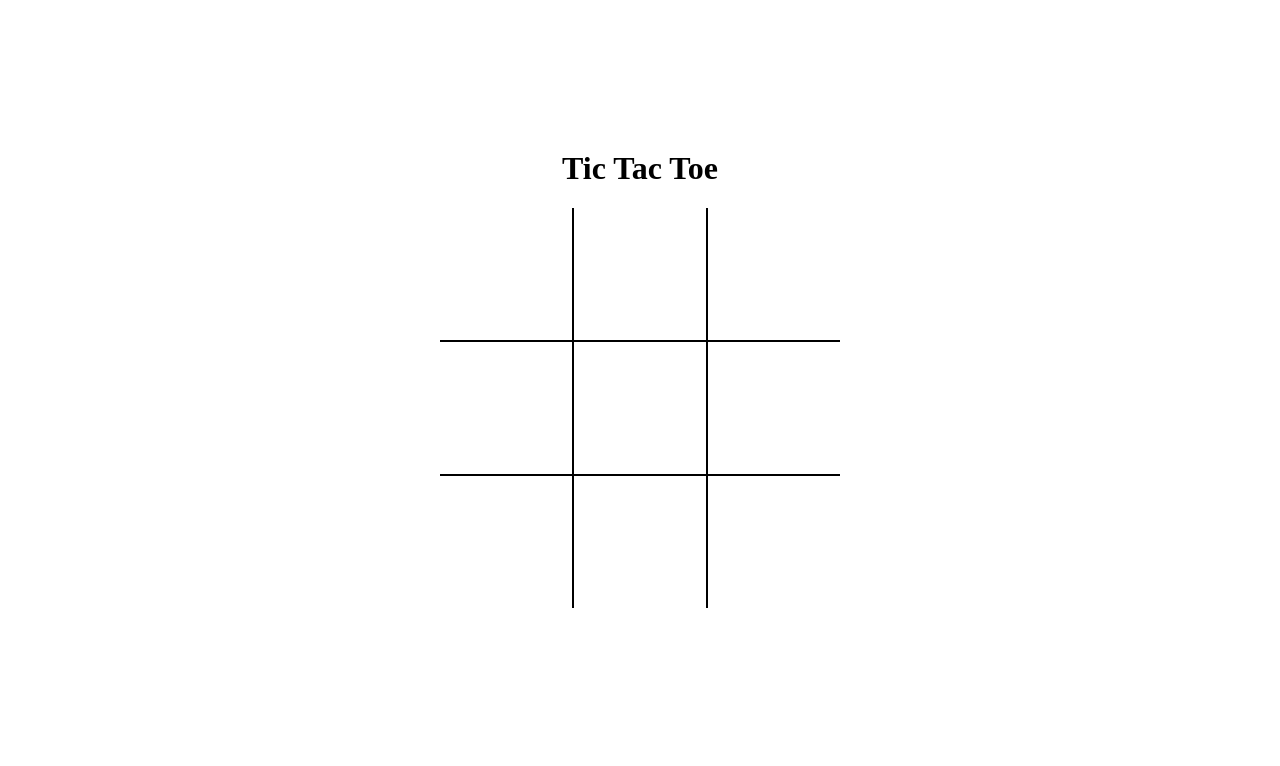
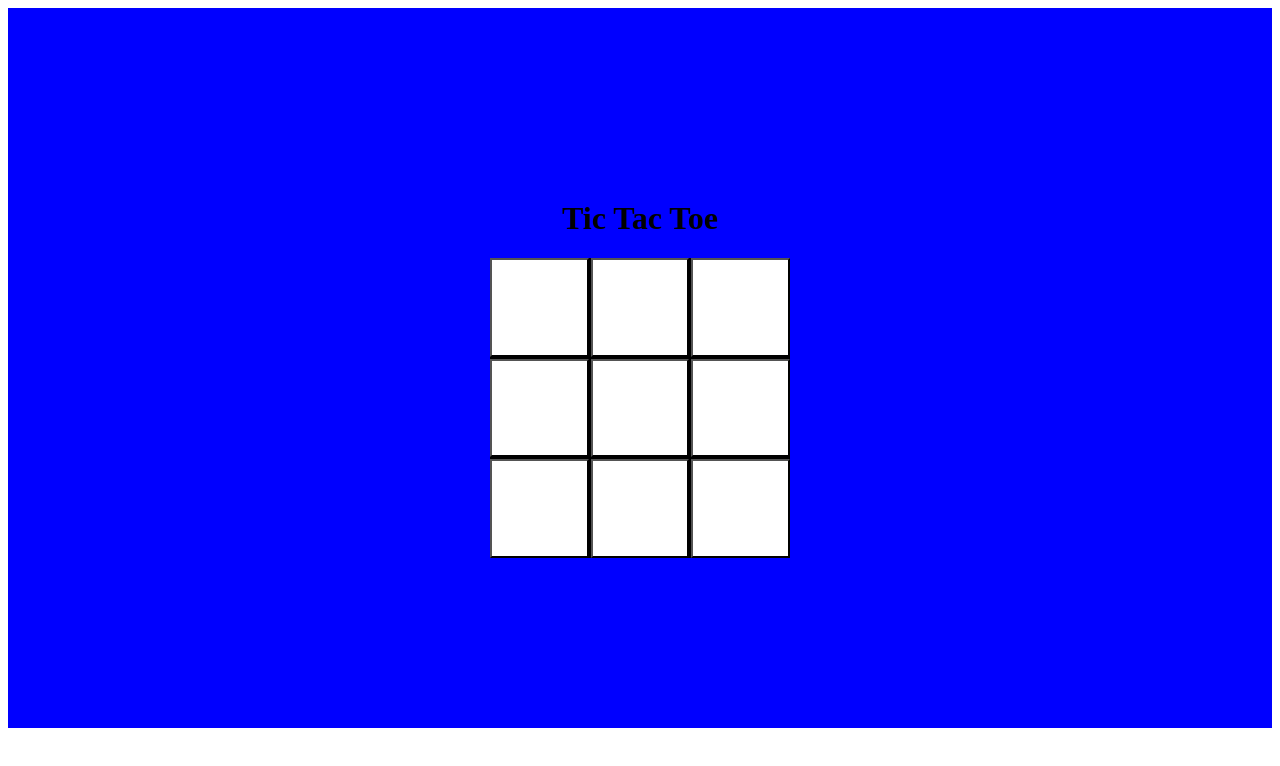
Before and after one commit to IMRANDIL/Tic_Toc_Toe_React_JS, a React (Vite) app: page / in a window 1280 px wide. Shown: the top 766 px of the page. Built offline with nearby package versions, Linux system fonts and the light colour scheme.

Commit message:
some more change done

```diff
--- a/src/App.tsx
+++ b/src/App.tsx
@@ -7,18 +7,18 @@ import Square from './components/Square';
 function App() {
   const [squares, setSquares] = useState(Array(9).fill(null)); // Array to hold square values
 
-  const handleClick = (index) => {
+  const handleClick = () => {
     const newSquares = squares.slice(); // Copy the array
-    newSquares[index] = 'X'; // Set value to 'X' for simplicity (you can change this logic)
+    // newSquares[index] = 'X'; // Set value to 'X' for simplicity (you can change this logic)
     setSquares(newSquares); // Update state
   };
-
+console.log(squares)
   return (
     <div className='container'>
       <h1>Tic Tac Toe</h1>
       <Board>
         {squares.map((value, index) => (
-          <Square key={index} value={value} onClick={() => handleClick(index)} />
+          <Square key={index} onClick={() => handleClick()} />
         ))}
       </Board>
     </div>
--- a/src/components/Square.tsx
+++ b/src/components/Square.tsx
@@ -1,5 +1,13 @@
-const Square = ({ value }: { value: string }) => {
-  return <div className="square">{value}</div>;
+import { useState } from "react";
+
+const Square = () => {
+const [value, setValue] = useState(null)
+    const handleClick = ()=>{
+        setValue('X')
+    }
+
+
+  return <button className="square" onClick={handleClick}>{value}</button>;
 };
 
 export default Square;
--- a/src/index.css
+++ b/src/index.css
@@ -3,14 +3,15 @@
   width: 100%;
   height: 90vh;
   display: flex;
+  background-color: blue;
   flex-direction: column;
   justify-content: center;
   align-items: center;
 }
 
 .board {
-  width: 400px;
-  height: 400px; /* Adjusted height for a more square-like board */
+  width: 300px;
+  height: 300px; /* Adjusted height for a more square-like board */
   display: grid; /* Using CSS Grid for better layout */
   grid-template-columns: repeat(3, 1fr); /* 3 equal columns */
   grid-template-rows: repeat(3, 1fr); /* 3 equal rows */
```
